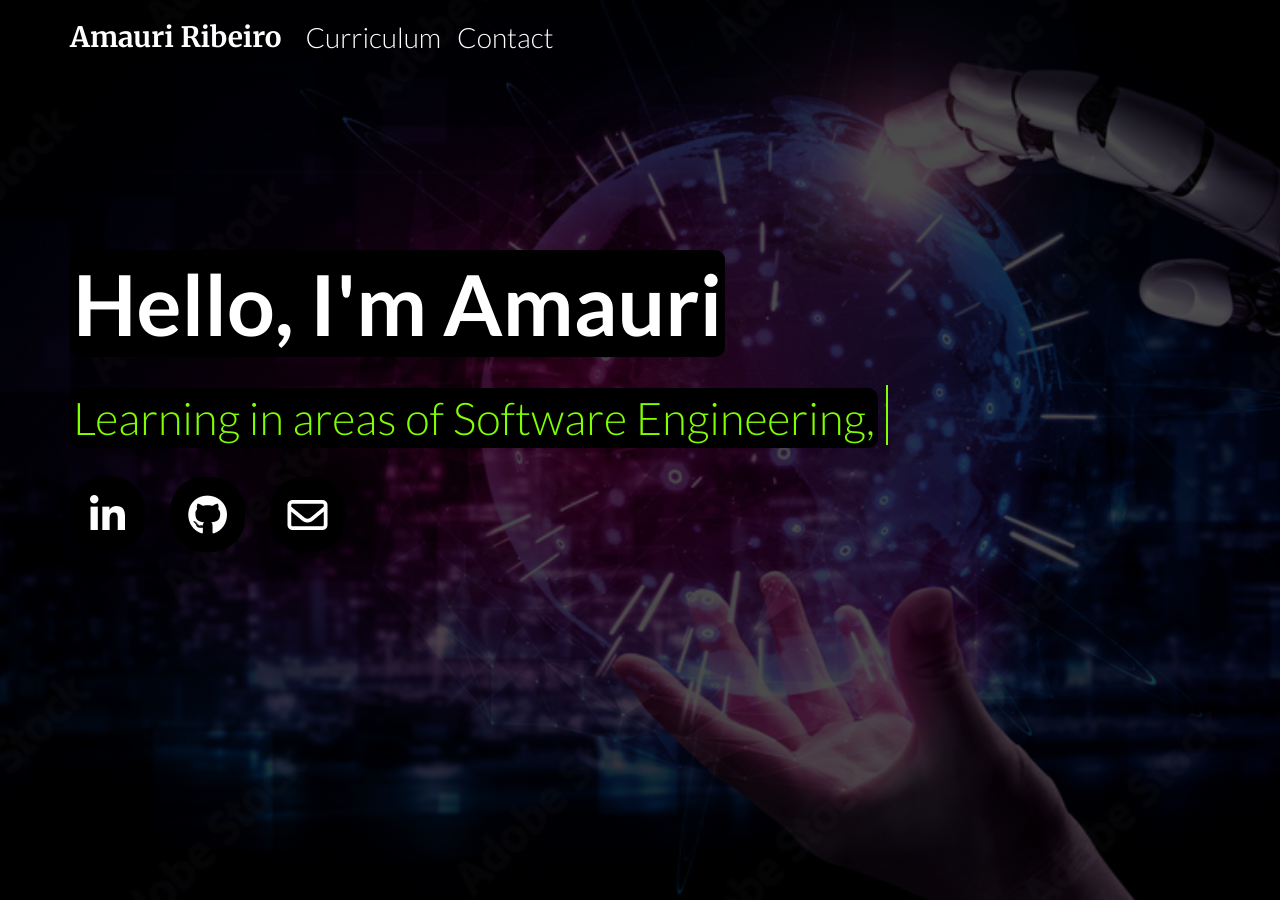
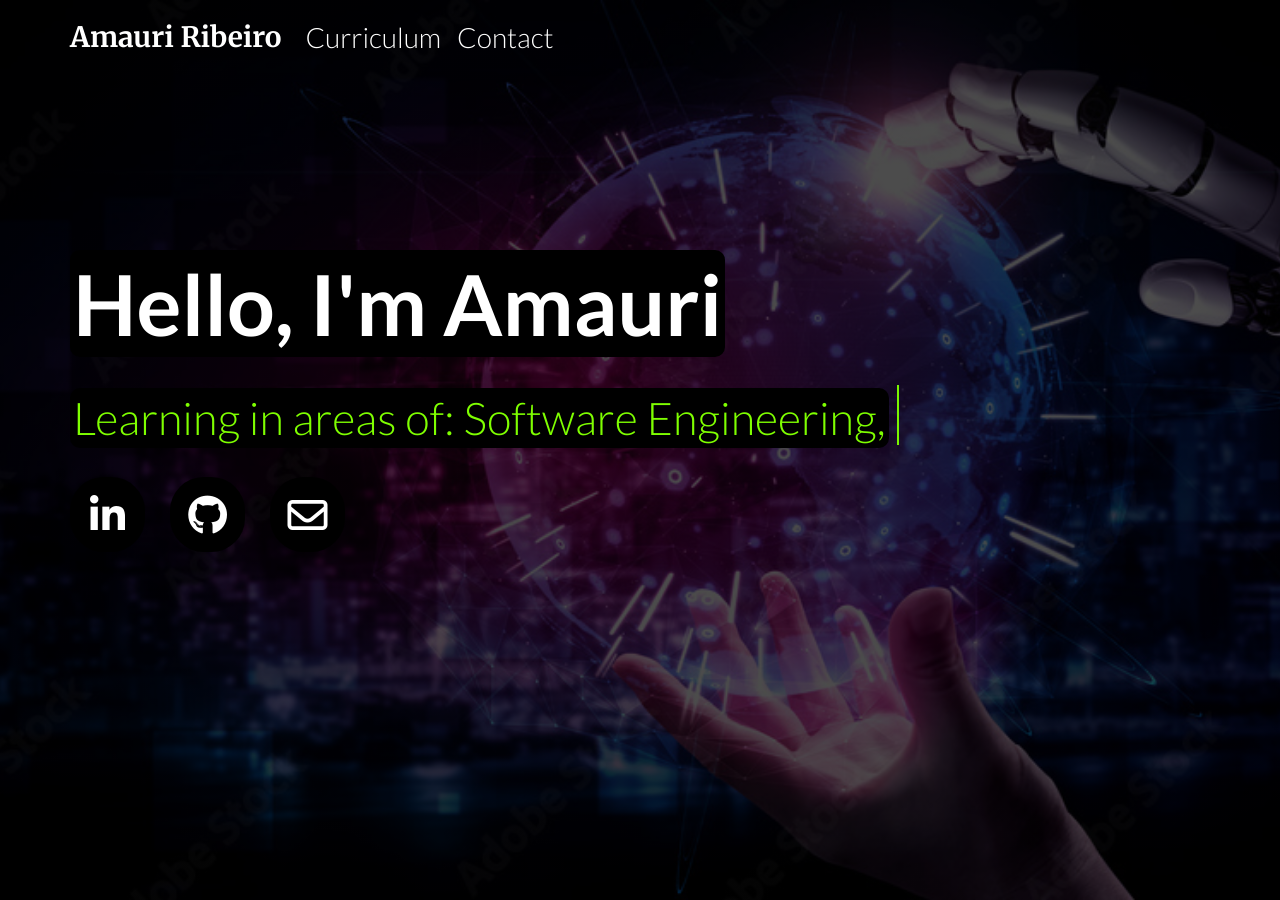
Before and after one commit to Ribeirosk8/ribeirosk8.github.io, a Jekyll site: the page built from index.html, in a window 1280 px wide. Built offline with Jekyll 4.4.1, drawn with Linux system fonts in a browser that asks for light colours; nearby versions of some CDN libraries.

Commit message:
Update index.html

```diff
--- a/index.html
+++ b/index.html
@@ -57,7 +57,7 @@
 
 }
 @keyframes digita {
-    10%, 15%, 30%, 35%, 50%, 55%, 60%, 65%, 70%, 75%, 80%, 85%, 90%, 95%{
+    10%, 15%, 30%, 35%, 50%, 55%, 70%, 75%, 90%, 95%{
         width: 0;
     }
     5%, 20%, 25%, 40%, 45%, 60%, 65%, 80%, 85%{
@@ -68,23 +68,29 @@
 
 @keyframes cursor {
     0%{
-        border-left: 2px solid linear-gradient(rgba(0, 0, 0, 0.7), rgba(0, 0, 0, 0.7));
+        border-left: 2px solid black;
     }
 
 }
 
 @keyframes palavras {
-    0%,25%{
+    0%,20%{
         content: "💡 Undergraduate Software Engineering (2025)";
     }
-    26%,50%{
-        content: "Learning in areas of Software Engineering,";
+
+    21%,40%{
+        content: "Learning in areas of: Software Engineering,";
     }
 
-    51%,75%{
+    41%,60%{
+        content: "Software Engineering,";
+    }
+
+    61%,80%{
         content: "Cybersecurity and Data Science.";
     }
-    76%,100%{
+
+    81%,100%{
         content: "🔭 I'm currently open for internship.";
     }
 
```
